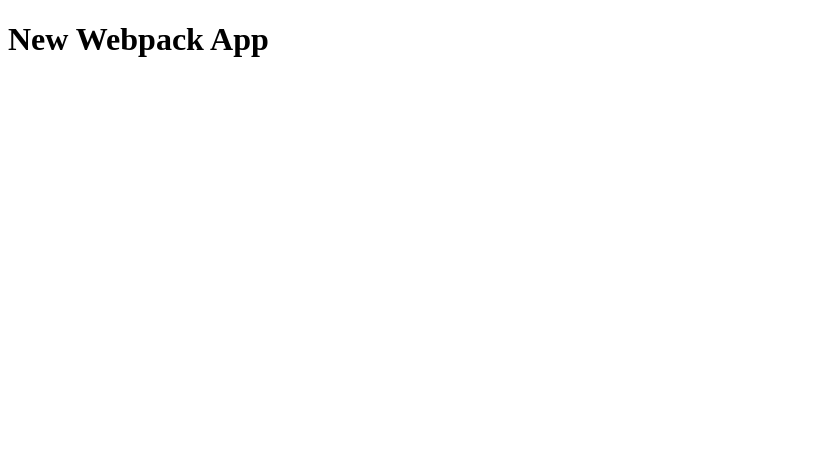
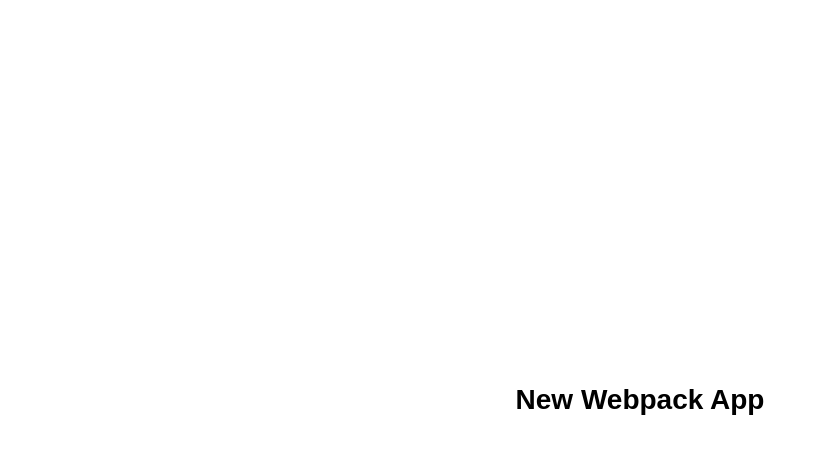
Before and after one commit to Gustavocrs/wp-react-gs, a React app: page / in a window 1280 px wide. Shown: the top 454 px of the page, without its empty margins (0-819 px from the left). Built offline with nearby package versions, Linux system fonts and the light colour scheme; the HTML template or start-up script is replaced by a standard one.

Commit message:
Alteração de estilos e padronização de pastas

```diff
--- a/src/App.jsx
+++ b/src/App.jsx
@@ -1,10 +1,12 @@
 import React from "react";
-
+import { Container } from "./components/Container/index.jsx";
+import { GlobalStyle } from "./components/GlobalStyle/index.jsx";
 const App = () => {
   return (
-    <>
+    <Container>
+      <GlobalStyle />
       <h1>New Webpack App</h1>
-    </>
+    </Container>
   );
 };
 
--- /dev/null
+++ b/src/components/Container/index.jsx
@@ -0,0 +1,10 @@
+import styled from "styled-components";
+
+export const Container = styled.div`
+  width: 100vw;
+  height: 100vh;
+
+  display: flex;
+  justify-content: center;
+  align-items: center;
+`;
--- a/src/GlobalStyle.jsx
+++ b/src/components/GlobalStyle/index.jsx
@@ -6,4 +6,9 @@
   padding:0;
   box-sizing: border-box;
 }
+
+body{
+  font-family: sans-serif;
+  font-size: 14px;
+}
 `;
```
